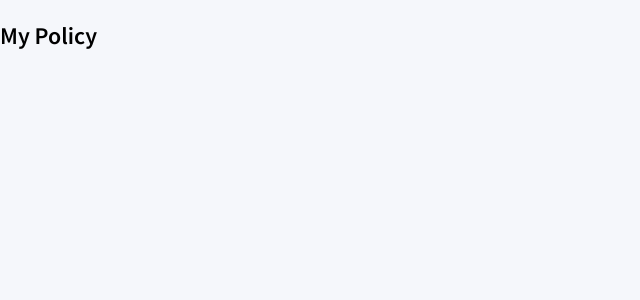
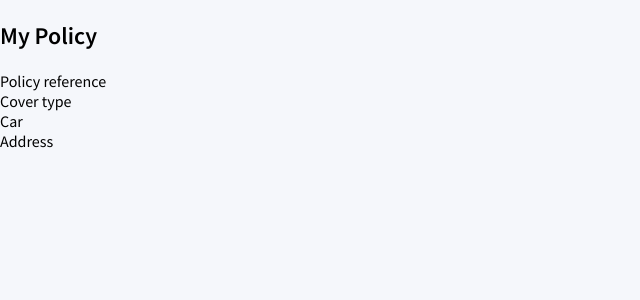
Before and after one commit to ArifEbrahim/login-test, a React (Create React App) app: page /policy in a window 1280 px wide. Shown: the top 300 px of the page, without its empty margins (0-640 px from the left). Built offline with nearby package versions, Linux system fonts and the light colour scheme.

Commit message:
Feature: added policy sections

```diff
--- a/src/Pages/Policy/index.js
+++ b/src/Pages/Policy/index.js
@@ -2,6 +2,12 @@ import React from 'react'
 
 export default function Policy() {
   return (
-    <h2>My Policy</h2>
+    <>
+      <h2>My Policy</h2>
+      <div>Policy reference</div>
+      <div>Cover type</div>
+      <div>Car</div>
+      <div>Address</div>
+    </>
   )
 }
```
Also changed, not shown: 1 other file (tests, documents, lock files or other folders).
